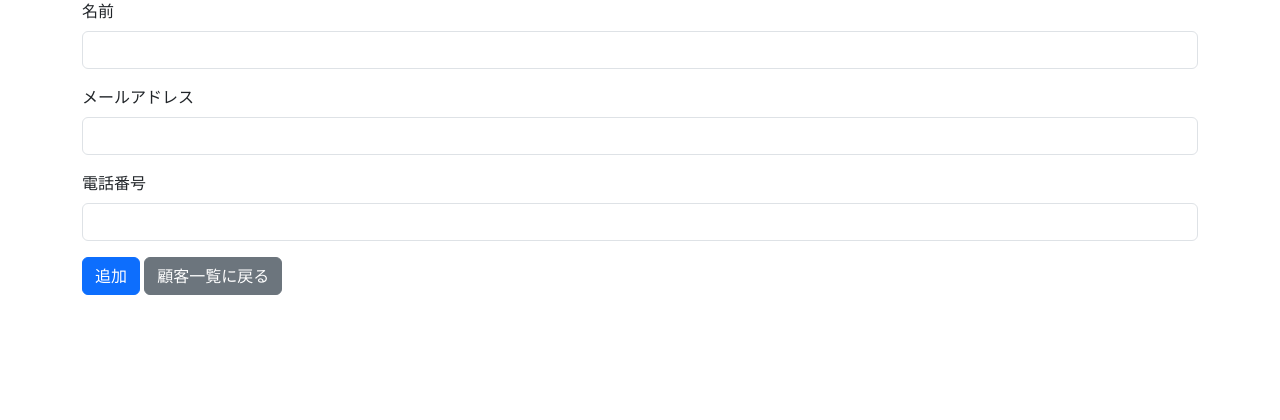
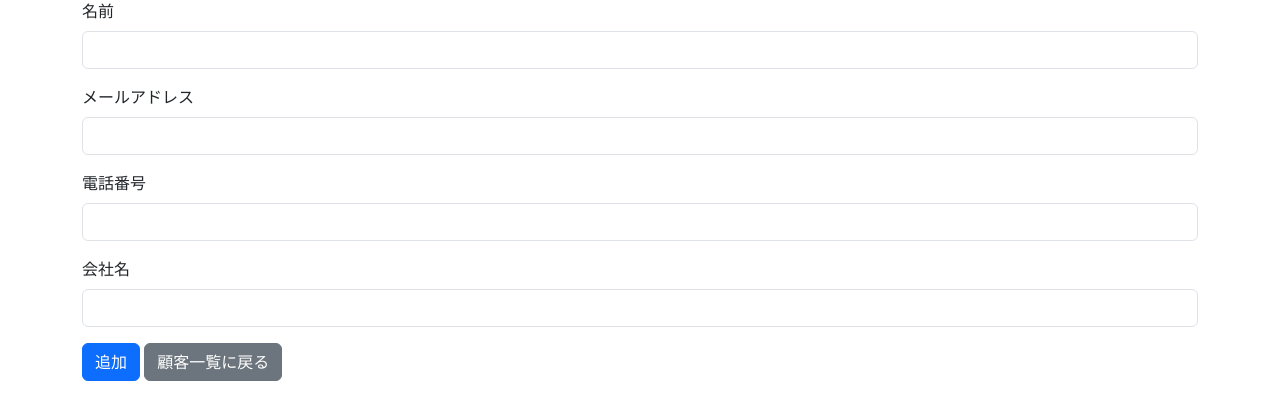
Before and after one commit to sk04237/customer_managementsystem, a Flask app: page /customers/add in a window 1280 px wide. Shown: the part 153-573 px from the top of the page. Run offline with Flask 3, Linux system fonts and the light colour scheme.

Commit message:
Update add_customer.html

```diff
--- a/app/templates/add_customer.html
+++ b/app/templates/add_customer.html
@@ -17,6 +17,10 @@
         <label for="phone" class="form-label">電話番号</label>
         <input type="text" id="phone" name="phone" class="form-control" required>
     </div>
+    <div class="mb-3">
+        <label for="company" class="form-label">会社名</label>
+        <input type="text" id="company" name="company" class="form-control">
+    </div>
     <button type="submit" class="btn btn-primary">追加</button>
     <a href="/customers" class="btn btn-secondary">顧客一覧に戻る</a>
 </form>
```
